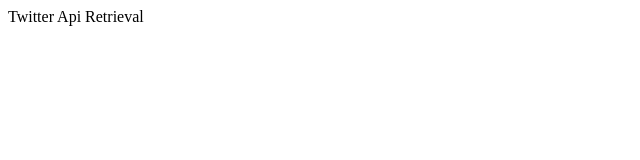
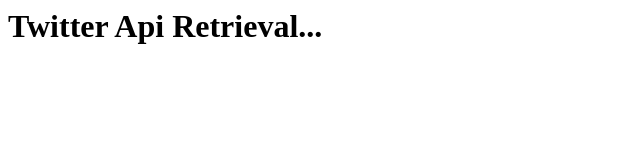
Before and after one commit to camilin87/karma_trends, a website: page twitter-api.html in a window 1280 px wide. Shown: the whole page, without its empty margins (0-640 px from the left). Drawn offline with nearby package versions, Linux system fonts and the light colour scheme.

Commit message:
create a doc to read the twitter api

```diff
--- a/twitter-api.html
+++ b/twitter-api.html
@@ -1,5 +1,13 @@
 <html>
 <body>
-    Twitter Api Retrieval
+    <h1 id="project-title">Twitter Api Retrieval</h1>
+
+    <script src="/bower_components/jQuery/dist/jquery.min.js"></script>
+    <script type="text/javascript">
+        $(document).ready(function(){
+            var prevText = $("#project-title").text();
+            $("#project-title").text(prevText + "...");
+        });
+    </script>
 </body>
 </html>
```
Also changed, not shown: bower.json (added, +22 -0 lines), package.json (added, +20 -0 lines), README.md, 1 other file.
